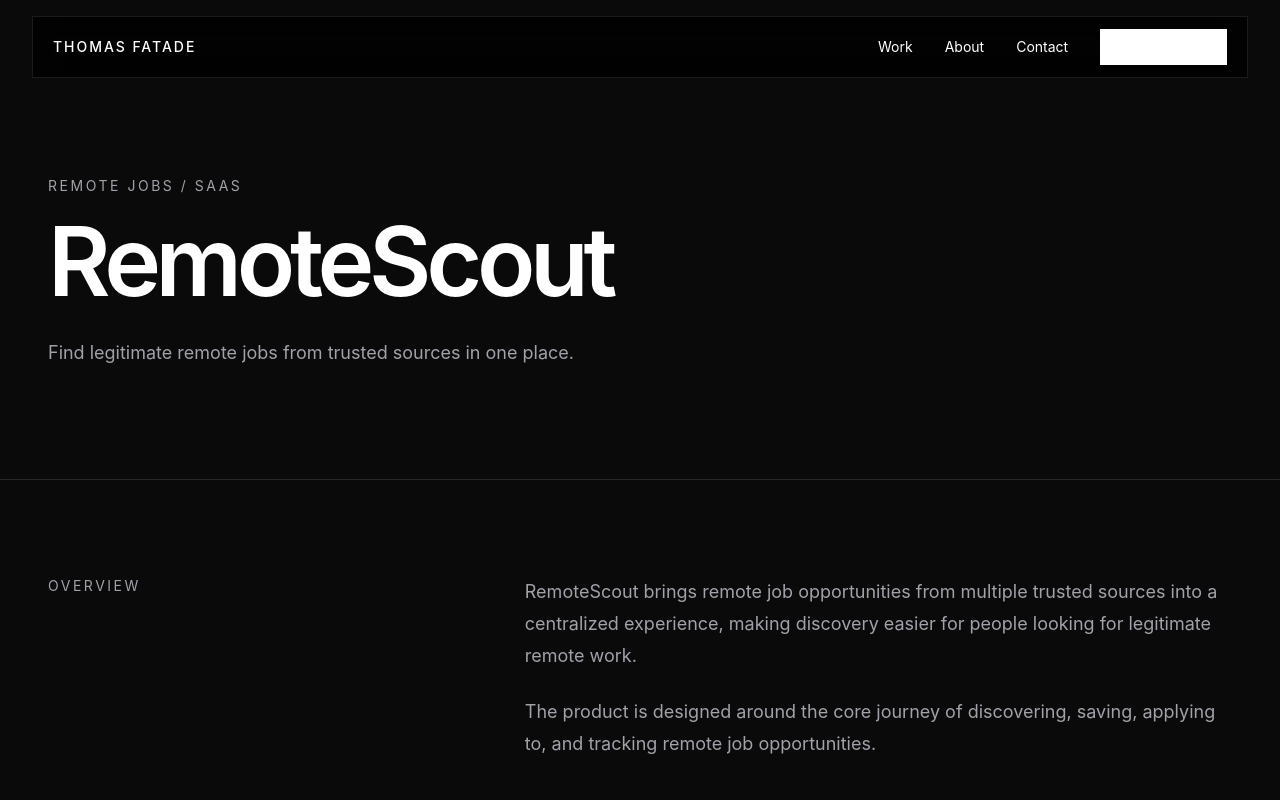
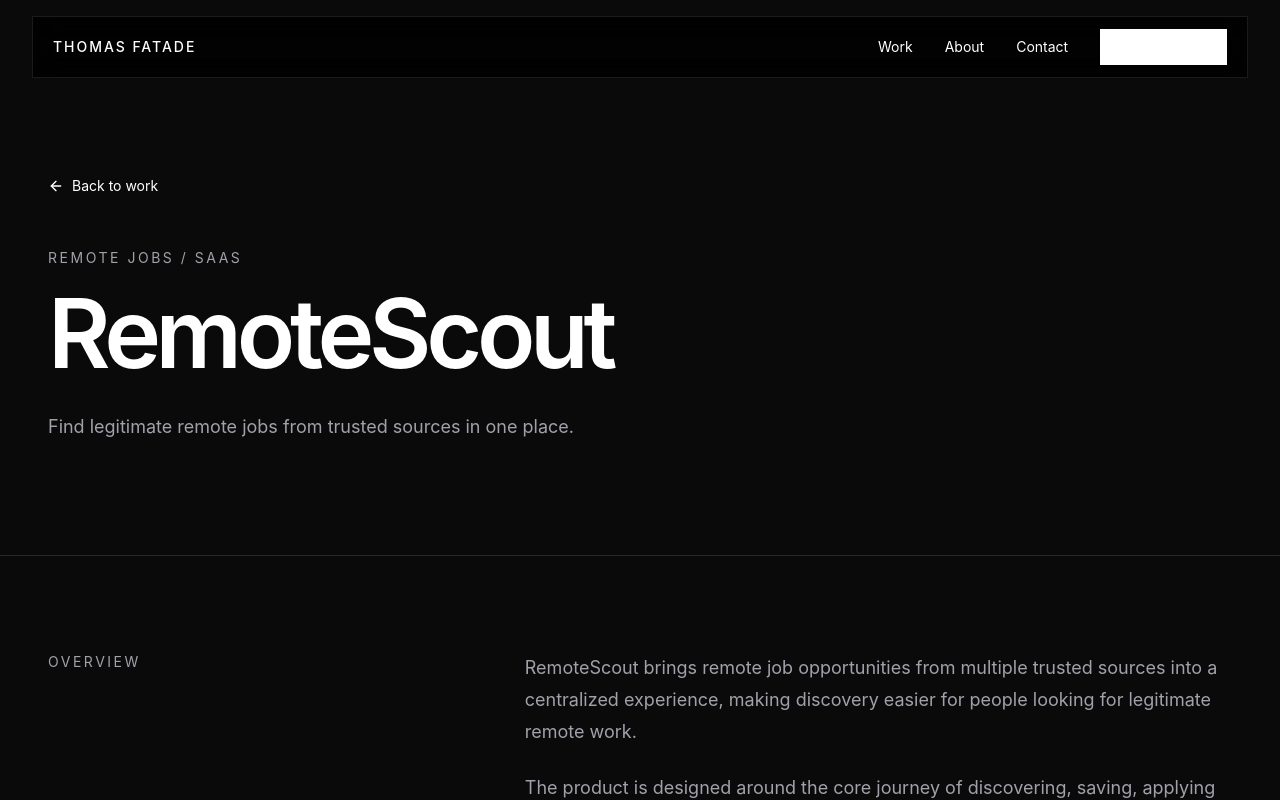
Before and after one commit to Thomas302-star/Thomas-portfolio, a Next.js app: page /work/remotescout in a window 1280 px wide. Shown: the top 800 px of the page. Built offline with nearby package versions, Linux system fonts and the light colour scheme.

Commit message:
feat: improve RemoteScout case study

```diff
--- a/app/work/remotescout/page.tsx
+++ b/app/work/remotescout/page.tsx
@@ -1,40 +1,27 @@
+import { CaseStudyLayout } from "@/components/projects/case-study-layout";
+
 export default function RemoteScoutPage() {
   return (
-    <main className="bg-[var(--background)] text-white">
-      <section className="px-6 pb-20 pt-36 sm:px-8 lg:px-12 lg:pb-28 lg:pt-44">
-        <div className="mx-auto max-w-7xl">
-          <p className="text-sm uppercase tracking-[0.18em] text-[var(--muted)]">
-            Remote Jobs / SaaS
-          </p>
-          <h1 className="mt-5 max-w-5xl font-[var(--font-display)] text-5xl font-semibold leading-[0.95] tracking-[-0.055em] sm:text-7xl lg:text-8xl">
-            RemoteScout
-          </h1>
-          <p className="mt-8 max-w-2xl text-base leading-7 text-[var(--muted)] sm:text-lg">
-            Find legitimate remote jobs from trusted sources in one place.
-          </p>
-        </div>
-      </section>
-
-      <section className="border-y border-[var(--border)] px-6 py-16 sm:px-8 lg:px-12 lg:py-24">
-        <div className="mx-auto grid max-w-7xl gap-12 lg:grid-cols-[0.7fr_1.3fr] lg:gap-24">
-          <div>
-            <p className="text-sm uppercase tracking-[0.18em] text-[var(--muted)]">
-              Overview
-            </p>
-          </div>
-          <div className="max-w-3xl space-y-6 text-base leading-8 text-[var(--muted)] sm:text-lg">
-            <p>
-              RemoteScout brings remote job opportunities from multiple trusted
-              sources into a centralized experience, making discovery easier for
-              people looking for legitimate remote work.
-            </p>
-            <p>
-              The product is designed around the core journey of discovering,
-              saving, applying to, and tracking remote job opportunities.
-            </p>
-          </div>
-        </div>
-      </section>
-    </main>
+    <CaseStudyLayout
+      category="Remote Jobs / SaaS"
+      title="RemoteScout"
+      intro="Find legitimate remote jobs from trusted sources in one place."
+      overview={[
+        "RemoteScout brings remote job opportunities from multiple trusted sources into a centralized experience, making discovery easier for people looking for legitimate remote work.",
+        "The product is designed around the core journey of discovering, saving, applying to, and tracking remote job opportunities.",
+      ]}
+      focus={[
+        "A centralized experience for discovering remote opportunities.",
+        "A clear structure for job information and opportunity discovery.",
+        "A workflow that supports saving, applying, and tracking jobs.",
+        "A responsive product experience built around practical job searching.",
+      ]}
+      details={[
+        { label: "Type", value: "SaaS product" },
+        { label: "Category", value: "Remote jobs" },
+        { label: "Core flow", value: "Discover to track" },
+      ]}
+      nextProject={{ title: "EMMANUEL MAKANJUOLA APOSTOLIC MISSIONS", href: "/work/emmanuel-makanjuola-apostolic-missions" }}
+    />
   );
 }
```
